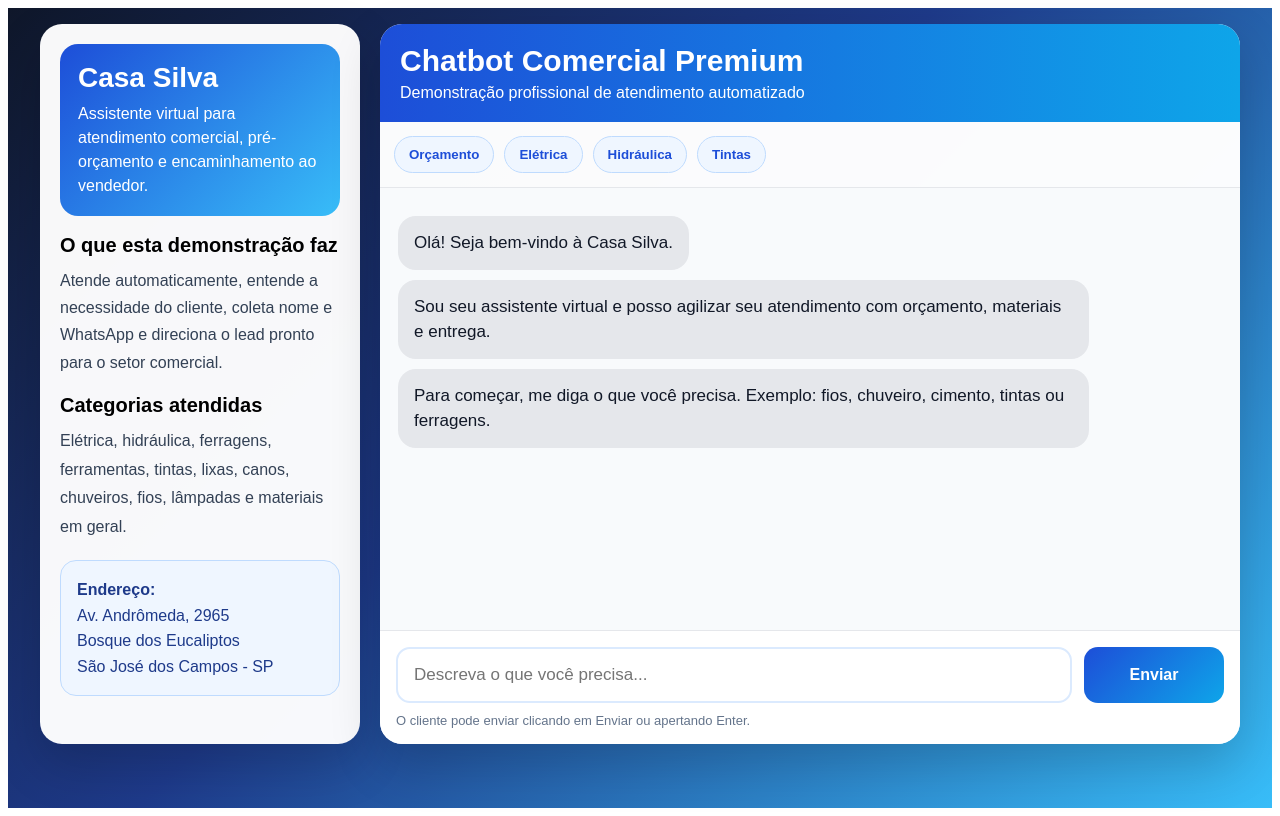
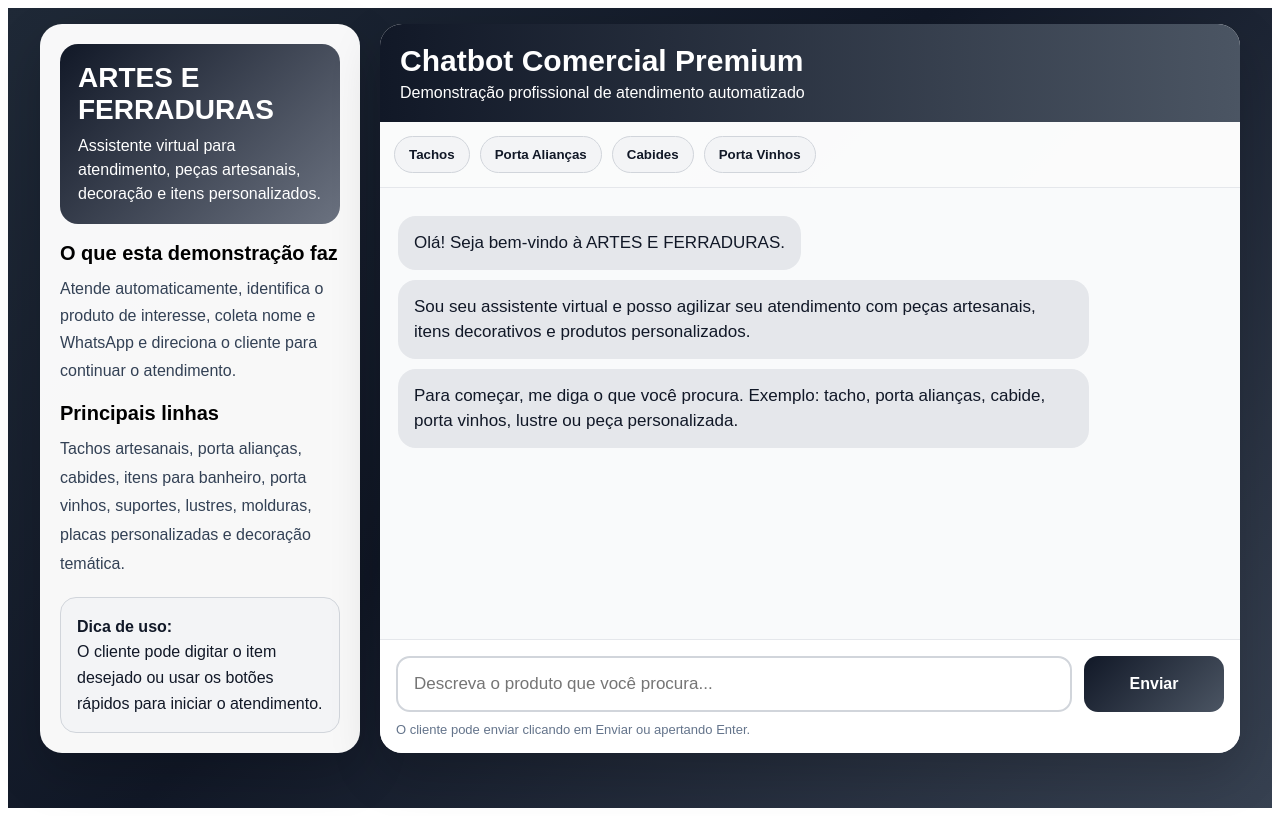
Before and after one commit to Cacohome/chatbot-casa-silva, a React (Vite) app: page / in a window 1280 px wide. Built offline with nearby package versions, Linux system fonts and the light colour scheme.

Commit message:
Update App.jsx

```diff
--- a/src/App.jsx
+++ b/src/App.jsx
@@ -12,15 +12,15 @@ export default function App() {
   const [messages, setMessages] = useState([
     {
       role: "bot",
-      text: "Olá! Seja bem-vindo à Casa Silva.",
+      text: "Olá! Seja bem-vindo à ARTES E FERRADURAS.",
     },
     {
       role: "bot",
-      text: "Sou seu assistente virtual e posso agilizar seu atendimento com orçamento, materiais e entrega.",
+      text: "Sou seu assistente virtual e posso agilizar seu atendimento com peças artesanais, itens decorativos e produtos personalizados.",
     },
     {
       role: "bot",
-      text: "Para começar, me diga o que você precisa. Exemplo: fios, chuveiro, cimento, tintas ou ferragens.",
+      text: "Para começar, me diga o que você procura. Exemplo: tacho, porta alianças, cabide, porta vinhos, lustre ou peça personalizada.",
     },
   ]);
 
@@ -31,15 +31,187 @@ export default function App() {
   function tratarNecessidade(texto) {
     const text = texto.toLowerCase();
 
-    if (text.includes("cimento")) return "Perfeito. Já identifiquei interesse em cimento.";
-    if (text.includes("tijolo")) return "Ótimo. Já identifiquei interesse em tijolos.";
-    if (text.includes("fio") || text.includes("cabo")) return "Perfeito. Já identifiquei interesse em fios e cabos.";
-    if (text.includes("chuveiro")) return "Ótimo. Já identifiquei interesse em chuveiros.";
-    if (text.includes("tinta") || text.includes("lixa")) return "Perfeito. Já identifiquei interesse em tintas e acabamento.";
-    if (text.includes("cano") || text.includes("hidrául")) return "Ótimo. Já identifiquei interesse em materiais hidráulicos.";
-    if (text.includes("ferragem") || text.includes("ferramenta")) return "Perfeito. Já identifiquei interesse em ferragens e ferramentas.";
+    if (text.includes("coador de café") || text.includes("coador")) {
+      return "Perfeito. Já identifiquei interesse em coador de café.";
+    }
 
-    return "Perfeito. Já registrei sua necessidade.";
+    if (text.includes("guardanapo")) {
+      return "Ótimo. Já identifiquei interesse em guardanapo ou suporte relacionado.";
+    }
+
+    if (text.includes("porta louças") || text.includes("porta louca") || text.includes("porta loucas")) {
+      return "Perfeito. Já identifiquei interesse em porta louças.";
+    }
+
+    if (text.includes("papel toalha") || text.includes("suporte para papel toalha")) {
+      return "Ótimo. Já identifiquei interesse em suporte para papel toalha.";
+    }
+
+    if (
+      text.includes("tábua") ||
+      text.includes("tabua") ||
+      text.includes("tábuas de corte") ||
+      text.includes("tabuas de corte")
+    ) {
+      return "Perfeito. Já identifiquei interesse em tábuas de corte luxo.";
+    }
+
+    if (text.includes("tacho")) {
+      return "Perfeito. Já identifiquei interesse em tacho artesanal. Se quiser, posso registrar o tamanho desejado, como 65, 70, 75 ou 85 de diâmetro.";
+    }
+
+    if (text.includes("fogareiro") || text.includes("tripé") || text.includes("tripe")) {
+      return "Ótimo. Já identifiquei interesse em tripé fogareiro flex para álcool ou gás.";
+    }
+
+    if (text.includes("marcador de truco")) {
+      return "Perfeito. Já identifiquei interesse em marcador de truco.";
+    }
+
+    if (text.includes("porta alianças") || text.includes("porta aliancas")) {
+      return "Ótimo. Já identifiquei interesse em porta alianças.";
+    }
+
+    if (text.includes("casco porta aliança") || text.includes("casco porta alianca")) {
+      return "Perfeito. Já identifiquei interesse em casco porta aliança.";
+    }
+
+    if (text.includes("quadro para marcar casamento") || text.includes("quadro casamento")) {
+      return "Ótimo. Já identifiquei interesse em quadro para marcar casamento.";
+    }
+
+    if (text.includes("suporte para mini arranjos") || text.includes("mini arranjos")) {
+      return "Perfeito. Já identifiquei interesse em suporte para mini arranjos.";
+    }
+
+    if (text.includes("moldura") || text.includes("molduras para espelhos") || text.includes("espelho")) {
+      return "Ótimo. Já identifiquei interesse em molduras para espelhos.";
+    }
+
+    if (text.includes("sino decorativo") || text.includes("sino")) {
+      return "Perfeito. Já identifiquei interesse em sino decorativo.";
+    }
+
+    if (text.includes("placa personalizada") || text.includes("placas personalizadas") || text.includes("baia")) {
+      return "Ótimo. Já identifiquei interesse em placas personalizadas para baias de cavalo.";
+    }
+
+    if (text.includes("placas de homenagem") || text.includes("placa de homenagem")) {
+      return "Perfeito. Já identifiquei interesse em placas de homenagem.";
+    }
+
+    if (text.includes("porta retrato")) {
+      return "Ótimo. Já identifiquei interesse em porta retrato.";
+    }
+
+    if (text.includes("cabeça de cavalo") || text.includes("cabeca de cavalo")) {
+      return "Perfeito. Já identifiquei interesse em cabeça de cavalo decorativa.";
+    }
+
+    if (text.includes("porta alianças porta cavalos") || text.includes("porta aliancas porta cavalos")) {
+      return "Ótimo. Já identifiquei interesse em porta alianças estilo porta cavalos.";
+    }
+
+    if (text.includes("porta chaves") || text.includes("porta-chave")) {
+      return "Perfeito. Já identifiquei interesse em porta chaves personalizado ou temático.";
+    }
+
+    if (text.includes("cabide violão") || text.includes("cabide viola") || text.includes("cabide violao")) {
+      return "Ótimo. Já identifiquei interesse em cabide personalizado para violão ou viola.";
+    }
+
+    if (text.includes("cabides multiusos") || text.includes("cabides e prateleiras") || text.includes("cabide")) {
+      return "Perfeito. Já identifiquei interesse em cabides, suportes ou prateleiras.";
+    }
+
+    if (text.includes("laços") || text.includes("lacos")) {
+      return "Ótimo. Já identifiquei interesse em cabide para laços.";
+    }
+
+    if (text.includes("espingarda")) {
+      return "Perfeito. Já identifiquei interesse em suporte para espingarda.";
+    }
+
+    if (text.includes("berrante")) {
+      return "Ótimo. Já identifiquei interesse em suporte para berrante.";
+    }
+
+    if (text.includes("chapéu") || text.includes("chapeu")) {
+      return "Perfeito. Já identifiquei interesse em cabide para chapéus.";
+    }
+
+    if (text.includes("porta botas") || text.includes("bota")) {
+      return "Ótimo. Já identifiquei interesse em porta botas.";
+    }
+
+    if (text.includes("organizador") || text.includes("decorador")) {
+      return "Perfeito. Já identifiquei interesse em organizador e decorador.";
+    }
+
+    if (text.includes("prateleira") || text.includes("estante")) {
+      return "Ótimo. Já identifiquei interesse em estantes e prateleiras.";
+    }
+
+    if (text.includes("abajur")) {
+      return "Perfeito. Já identifiquei interesse em mini abajur luxo.";
+    }
+
+    if (text.includes("lustre")) {
+      return "Ótimo. Já identifiquei interesse em lustre circular com 4 lâmpadas ou modelo personalizado.";
+    }
+
+    if (text.includes("puxador colonial") || text.includes("puxador")) {
+      return "Perfeito. Já identifiquei interesse em puxador colonial.";
+    }
+
+    if (text.includes("trinco") || text.includes("ferrolho")) {
+      return "Ótimo. Já identifiquei interesse em trinco ou ferrolho.";
+    }
+
+    if (
+      text.includes("números forjados") ||
+      text.includes("numeros forjados") ||
+      text.includes("número forjado") ||
+      text.includes("numero forjado")
+    ) {
+      return "Perfeito. Já identifiquei interesse em números forjados personalizados para residência.";
+    }
+
+    if (text.includes("banheiro") || text.includes("acessorios para banheiros")) {
+      return "Ótimo. Já identifiquei interesse em acessórios para banheiro.";
+    }
+
+    if (text.includes("porta toalha") || text.includes("toalhas") || text.includes("toalha de rosto")) {
+      return "Perfeito. Já identifiquei interesse em porta toalhas ou apoio para toalha de rosto.";
+    }
+
+    if (text.includes("papel higiênico") || text.includes("papel higienico")) {
+      return "Ótimo. Já identifiquei interesse em porta papel higiênico.";
+    }
+
+    if (
+      text.includes("vinho") ||
+      text.includes("vinhos") ||
+      text.includes("taças") ||
+      text.includes("tacas") ||
+      text.includes("adega")
+    ) {
+      return "Perfeito. Já identifiquei interesse em apoio para vinhos, porta vinhos ou adega de parede.";
+    }
+
+    if (text.includes("abridor de garrafas") || text.includes("abridor")) {
+      return "Ótimo. Já identifiquei interesse em abridor de garrafas.";
+    }
+
+    if (text.includes("saca rolhas") || text.includes("saca-rolhas")) {
+      return "Perfeito. Já identifiquei interesse em saca-rolhas personalizado ou de luxo.";
+    }
+
+    if (text.includes("chaveiro abridor") || text.includes("chaveiros abridor")) {
+      return "Ótimo. Já identifiquei interesse em chaveiro abridor.";
+    }
+
+    return "Perfeito. Já registrei seu interesse em uma peça da ARTES E FERRADURAS. Agora me diga mais detalhes do item que você procura.";
   }
 
   function enviarMensagem(textoManual) {
@@ -57,13 +229,13 @@ export default function App() {
       setLead((prev) => ({ ...prev, nome: texto }));
       addMessage(
         "bot",
-        `Perfeito, ${texto}. Agora informe seu WhatsApp com DDD para que nossa equipe comercial finalize seu atendimento e envie o orçamento.`
+        `Perfeito, ${texto}. Agora informe seu WhatsApp com DDD para que nossa equipe finalize seu atendimento e envie mais detalhes do seu pedido.`
       );
       setStep("telefone");
     } else if (step === "telefone") {
       setLead((prev) => ({ ...prev, telefone: texto }));
       addMessage("bot", "Perfeito. Seu atendimento foi registrado com sucesso.");
-      addMessage("bot", "Nossa equipe comercial pode continuar seu atendimento e preparar seu orçamento completo.");
+      addMessage("bot", "Agora você pode continuar diretamente com nossa equipe pelo WhatsApp.");
       setStep("final");
     }
 
@@ -81,11 +253,13 @@ export default function App() {
     enviarMensagem(texto);
   }
 
-  const whatsappLink = `https://wa.me/5512992107776?text=${encodeURIComponent(
+  const whatsappLink = `https://wa.me/5512981113281?text=${encodeURIComponent(
     `Olá, sou ${lead.nome || "cliente"}.\nTenho interesse em: ${
-      lead.necessidade || "orçamento"
+      lead.necessidade || "produto personalizado"
     }.\nMeu telefone é: ${lead.telefone || ""}`
   )}`;
+
+  const isMobile = typeof window !== "undefined" ? window.innerWidth < 900 : false;
 
   return (
     <div
@@ -93,7 +267,7 @@ export default function App() {
         minHeight: "100vh",
         padding: 16,
         fontFamily: "Arial, sans-serif",
-        background: "linear-gradient(135deg, #0f172a 0%, #1e3a8a 45%, #38bdf8 100%)",
+        background: "linear-gradient(135deg, #1f2937 0%, #111827 45%, #374151 100%)",
         boxSizing: "border-box",
       }}
     >
@@ -102,7 +276,7 @@ export default function App() {
           maxWidth: 1200,
           margin: "0 auto",
           display: "grid",
-          gridTemplateColumns: "320px 1fr",
+          gridTemplateColumns: isMobile ? "1fr" : "320px 1fr",
           gap: 20,
         }}
       >
@@ -116,16 +290,16 @@ export default function App() {
         >
           <div
             style={{
-              background: "linear-gradient(135deg, #1d4ed8, #38bdf8)",
+              background: "linear-gradient(135deg, #111827, #6b7280)",
               borderRadius: 18,
               padding: 18,
               color: "#fff",
               marginBottom: 18,
             }}
           >
-            <div style={{ fontSize: 28, fontWeight: 700 }}>Casa Silva</div>
+            <div style={{ fontSize: 28, fontWeight: 700 }}>ARTES E FERRADURAS</div>
             <div style={{ marginTop: 8, lineHeight: 1.5 }}>
-              Assistente virtual para atendimento comercial, pré-orçamento e encaminhamento ao vendedor.
+              Assistente virtual para atendimento, peças artesanais, decoração e itens personalizados.
             </div>
           </div>
 
@@ -134,36 +308,32 @@ export default function App() {
               O que esta demonstração faz
             </div>
             <div style={{ color: "#334155", lineHeight: 1.7 }}>
-              Atende automaticamente, entende a necessidade do cliente, coleta nome e WhatsApp e direciona o lead pronto para o setor comercial.
+              Atende automaticamente, identifica o produto de interesse, coleta nome e WhatsApp e direciona o cliente para continuar o atendimento.
             </div>
           </div>
 
           <div style={{ marginBottom: 18 }}>
             <div style={{ fontWeight: 700, fontSize: 20, marginBottom: 10 }}>
-              Categorias atendidas
+              Principais linhas
             </div>
             <div style={{ color: "#334155", lineHeight: 1.8 }}>
-              Elétrica, hidráulica, ferragens, ferramentas, tintas, lixas, canos, chuveiros, fios, lâmpadas e materiais em geral.
+              Tachos artesanais, porta alianças, cabides, itens para banheiro, porta vinhos, suportes, lustres, molduras, placas personalizadas e decoração temática.
             </div>
           </div>
 
           <div
             style={{
-              background: "#eff6ff",
-              border: "1px solid #bfdbfe",
+              background: "#f3f4f6",
+              border: "1px solid #d1d5db",
               borderRadius: 16,
               padding: 16,
-              color: "#1e3a8a",
+              color: "#111827",
               lineHeight: 1.6,
             }}
           >
-            <strong>Endereço:</strong>
+            <strong>Dica de uso:</strong>
             <br />
-            Av. Andrômeda, 2965
-            <br />
-            Bosque dos Eucaliptos
-            <br />
-            São José dos Campos - SP
+            O cliente pode digitar o item desejado ou usar os botões rápidos para iniciar o atendimento.
           </div>
         </div>
 
@@ -181,7 +351,7 @@ export default function App() {
           <div
             style={{
               padding: 20,
-              background: "linear-gradient(90deg, #1d4ed8, #0ea5e9)",
+              background: "linear-gradient(90deg, #111827, #4b5563)",
               color: "#fff",
             }}
           >
@@ -202,17 +372,17 @@ export default function App() {
               flexWrap: "wrap",
             }}
           >
-            <button onClick={() => preencherRapido("Quero fazer um orçamento")} style={quickBtn}>
-              Orçamento
+            <button onClick={() => preencherRapido("Quero um tacho personalizado")} style={quickBtn}>
+              Tachos
             </button>
-            <button onClick={() => preencherRapido("Preciso de fios e lâmpadas")} style={quickBtn}>
-              Elétrica
+            <button onClick={() => preencherRapido("Quero porta alianças")} style={quickBtn}>
+              Porta Alianças
             </button>
-            <button onClick={() => preencherRapido("Preciso de canos e chuveiro")} style={quickBtn}>
-              Hidráulica
+            <button onClick={() => preencherRapido("Quero cabides e suportes")} style={quickBtn}>
+              Cabides
             </button>
-            <button onClick={() => preencherRapido("Quero tintas e lixas")} style={quickBtn}>
-              Tintas
+            <button onClick={() => preencherRapido("Quero porta vinhos e adegas")} style={quickBtn}>
+              Porta Vinhos
             </button>
           </div>
 
@@ -223,7 +393,7 @@ export default function App() {
               maxHeight: 420,
               overflowY: "auto",
               padding: 18,
-              background: "#f8fafc",
+              background: "#f9fafb",
             }}
           >
             {messages.map((msg, i) => (
@@ -245,7 +415,7 @@ export default function App() {
                     fontSize: 17,
                     background:
                       msg.role === "user"
-                        ? "linear-gradient(135deg, #2563eb, #0ea5e9)"
+                        ? "linear-gradient(135deg, #1f2937, #4b5563)"
                         : "#e5e7eb",
                     color: msg.role === "user" ? "#fff" : "#111827",
                   }}
@@ -267,7 +437,7 @@ export default function App() {
               <div
                 style={{
                   display: "grid",
-                  gridTemplateColumns: "1fr 140px",
+                  gridTemplateColumns: isMobile ? "1fr" : "1fr 140px",
                   gap: 12,
                 }}
               >
@@ -277,7 +447,7 @@ export default function App() {
                   onKeyDown={onKeyDown}
                   placeholder={
                     step === "inicio"
-                      ? "Descreva o que você precisa..."
+                      ? "Descreva o produto que você procura..."
                       : step === "nome"
                       ? "Digite seu nome..."
                       : "Digite seu WhatsApp com DDD..."
@@ -287,7 +457,7 @@ export default function App() {
                     padding: 16,
                     fontSize: 17,
                     borderRadius: 14,
-                    border: "2px solid #dbeafe",
+                    border: "2px solid #d1d5db",
                     outline: "none",
                     boxSizing: "border-box",
                   }}
@@ -298,7 +468,7 @@ export default function App() {
                     padding: "16px 20px",
                     borderRadius: 14,
                     border: "none",
-                    background: "linear-gradient(135deg, #1d4ed8, #0ea5e9)",
+                    background: "linear-gradient(135deg, #111827, #4b5563)",
                     color: "#fff",
                     fontWeight: 700,
                     fontSize: 16,
@@ -325,7 +495,7 @@ export default function App() {
                   fontSize: 18,
                 }}
               >
-                Falar com vendedor no WhatsApp
+                Falar no WhatsApp
               </a>
             )}
 
@@ -348,9 +518,9 @@ export default function App() {
 const quickBtn = {
   padding: "10px 14px",
   borderRadius: 999,
-  border: "1px solid #bfdbfe",
-  background: "#eff6ff",
-  color: "#1d4ed8",
+  border: "1px solid #d1d5db",
+  background: "#f3f4f6",
+  color: "#111827",
   fontWeight: 700,
   cursor: "pointer",
 };
```
